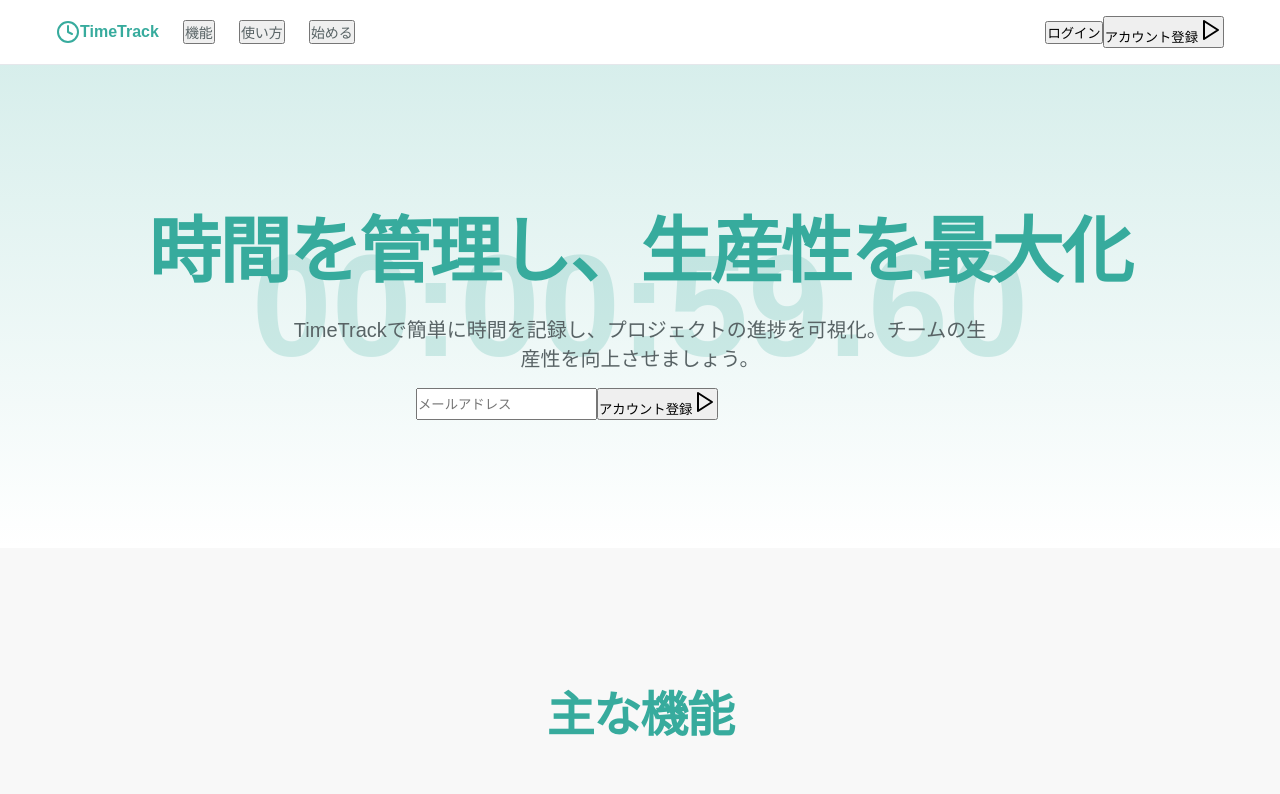
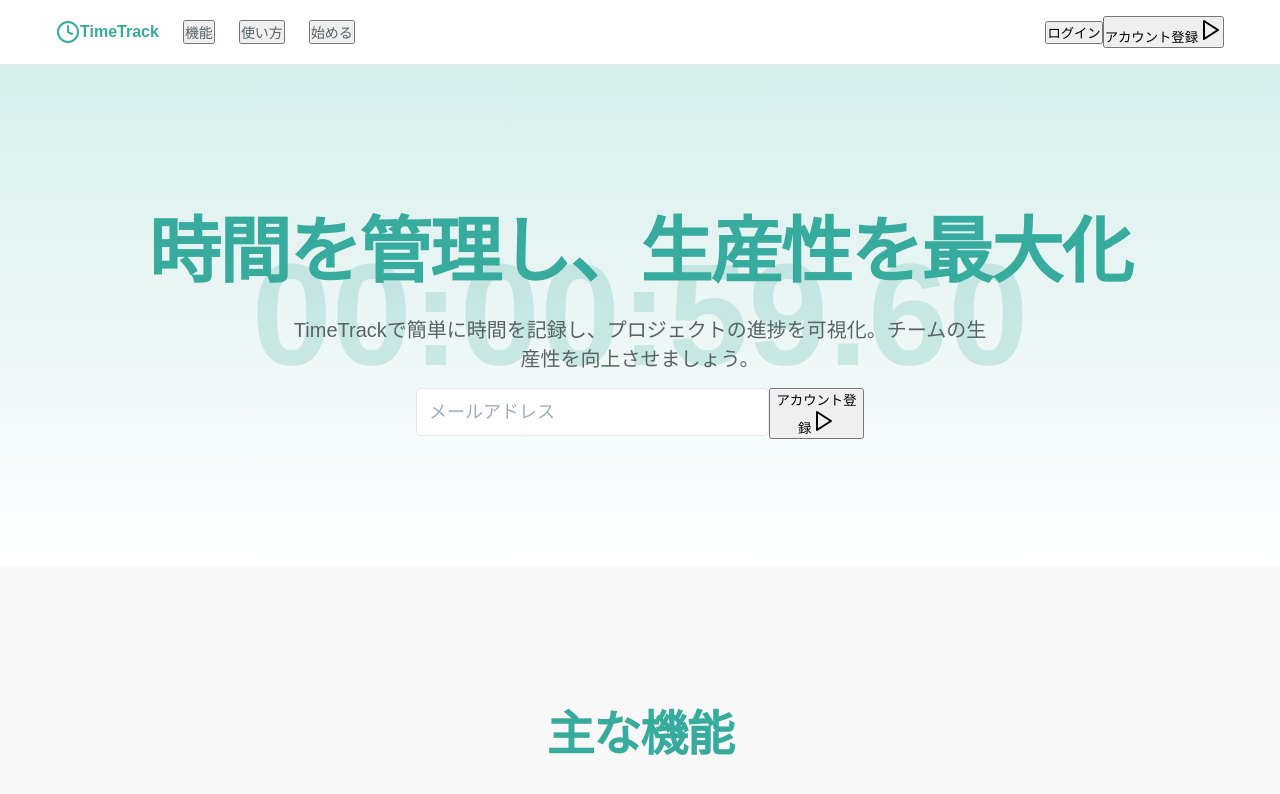
Before and after one commit to ishotinc/TimeTask, a Next.js app: page / in a window 1280 px wide. Shown: the top 794 px of the page. Built offline with nearby package versions, Linux system fonts and the light colour scheme.

Commit message:
inputコンポーネントを参照

```diff
--- a/src/app/page.tsx
+++ b/src/app/page.tsx
@@ -2,6 +2,7 @@
 
 import React, { useEffect, useRef, useState } from 'react'
 import { Clock, BarChart2, Users, Play } from "lucide-react"
+import { Input } from "@/app/_components/input"
 import styles from '@/app/_styles/landing-page.module.scss'
 
 export default function LandingPage() {
@@ -94,7 +95,7 @@ export default function LandingPage() {
             </div>
             <div className={styles.heroForm}>
               <form className={styles.signupForm}>
-                <input className={styles.emailinput} placeholder="メールアドレス" type="email" />
+              <Input className={styles.emailInput} placeholder="メールアドレス" type="email" />
                 <button type="submit" className={styles.submitbutton}>
                   アカウント登録
                   <Play className={styles.submitIcon} />
```
